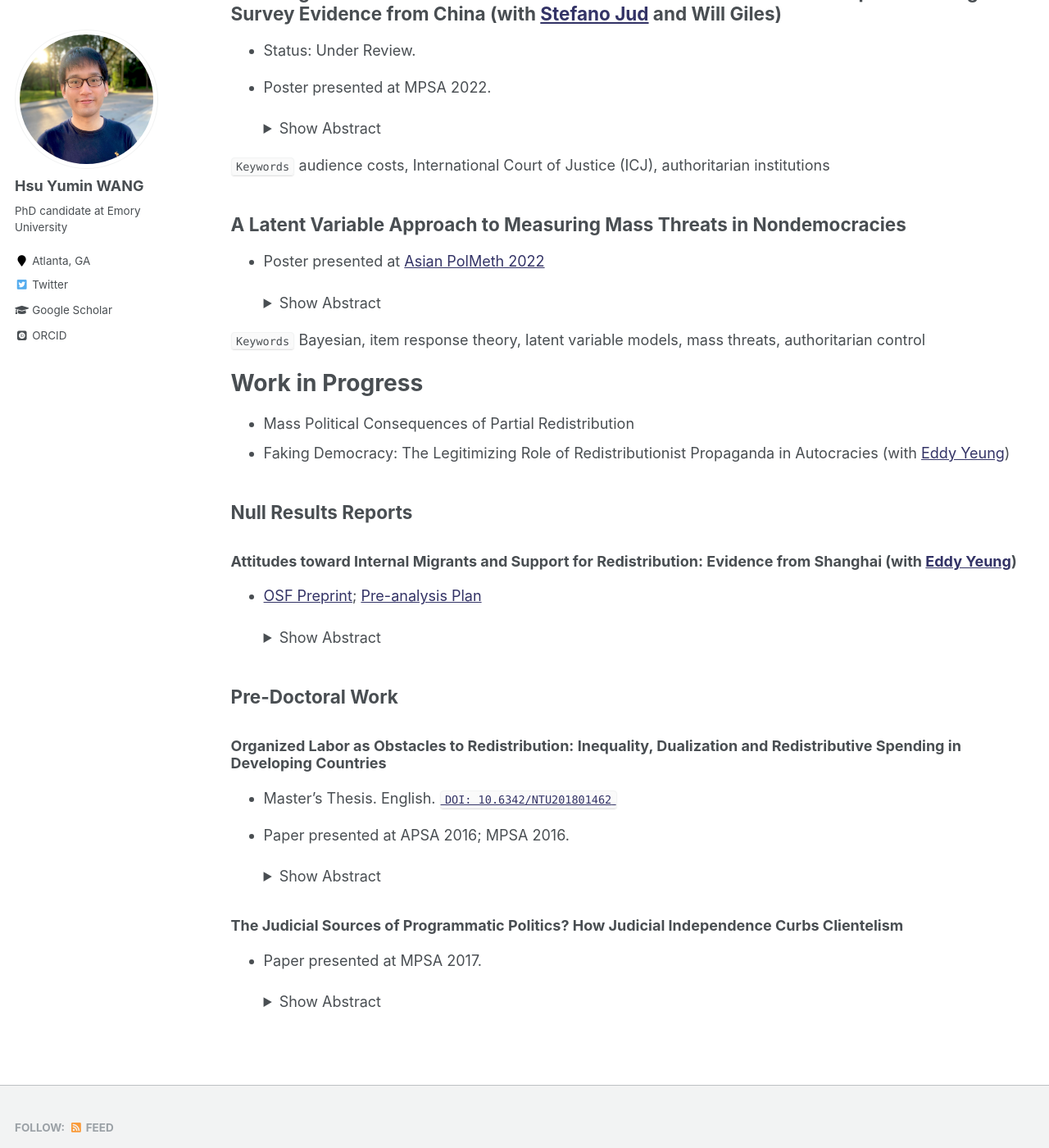
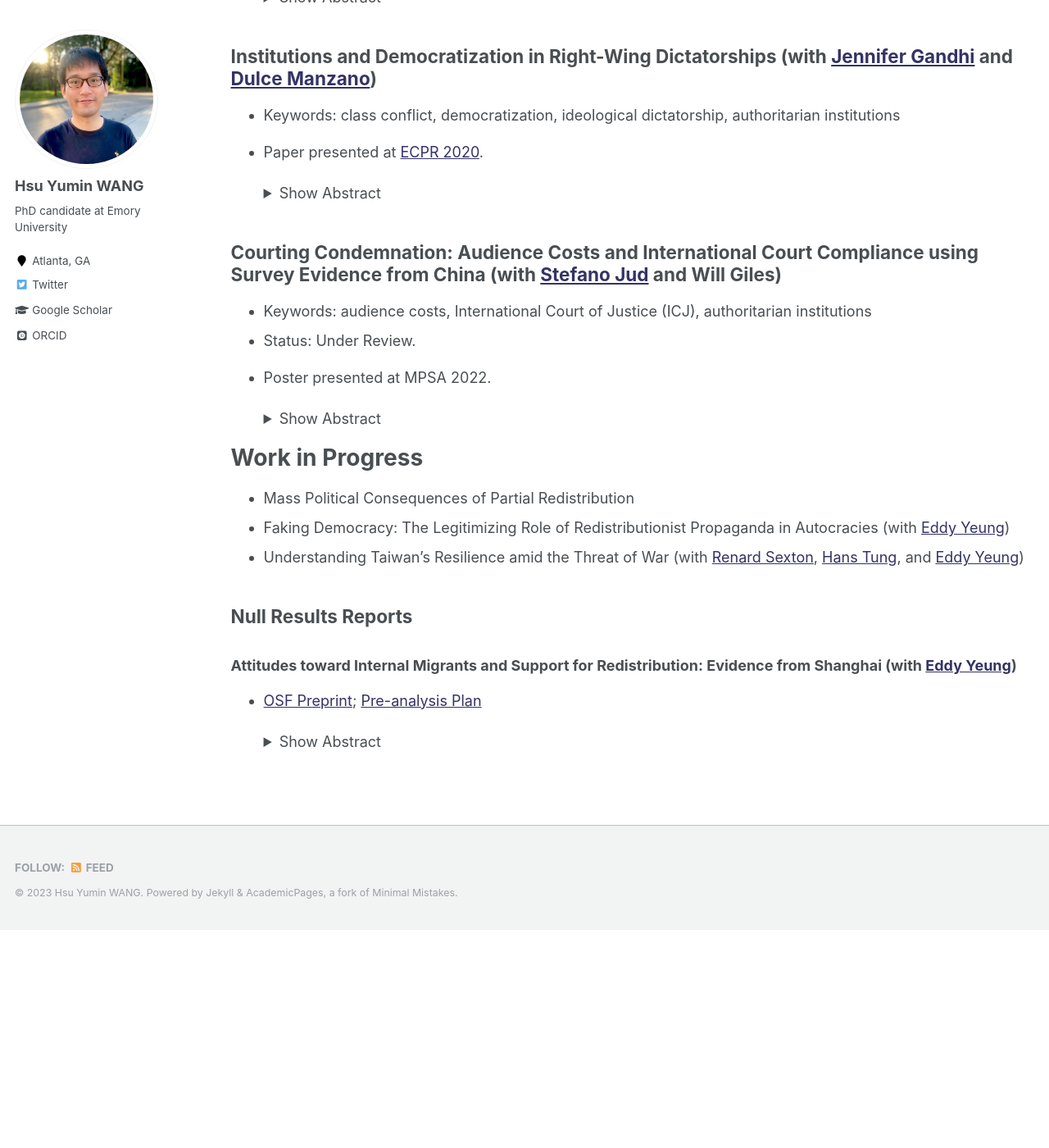
Before and after one commit to hsuyumin/hsuyumin.github.io, a Jekyll site: the page built from _pages/publications.md, in a window 1280 px wide and 1400 px high, scrolled down 1356 px. Shown: the whole window at 82% size. Built offline with Jekyll 4.4.1, drawn with Linux system fonts in a browser that asks for light colours; some web fonts are replaced; after the commit the page ends 2490 px from its top, so only the background shows below that; some of the changed text lies outside the part shown.

Commit message:
Update publications.md
update

```diff
--- a/_pages/publications.md
+++ b/_pages/publications.md
@@ -10,11 +10,11 @@ redirect_from:
 &nbsp;
 &nbsp;
 
+# Publications
 
-# Conference & Working Papers
-
-## Appeasing Workers without Great Loss: Autocracy and Progressive Labor Regulations
-* Status: Revise and Resubmit.
+## Wang, Hsu Yumin. Forthcoming. "Appeasing Workers without Great Loss: Autocracy and Progressive Labor Regulations." _Journal of Comparative Politics_.
+* Keywords: authoritarianism, labor regulations, distributive conflicts, judicial independence, China
+* Status: Accepted.
 * Paper presented at APSA 2021 and MPSA 2021; [APOSS Webinar](https://aposs.cc/schedule/appease-workers-without-losses-autocracy-and-progressive-labor-regulations-by-hsu-yumin-wang/).
 
     <details>
@@ -23,9 +23,8 @@ redirect_from:
       Under what conditions would dictators enact labor legislation that protects workers? Conventional wisdom suggests that heightened mass discontent propels dictators to make policy concessions to buy off revolutionary threats. However, a more protective labor law may decrease elites' economic benefits and thus loyalty to the incumbent regime. I argue that limited judicial independence helps dictators control distributional outcomes of the law and therefore better respond to the twin challenges magnified by labor reforms. I test this argument by conducting a time-series cross-sectional analysis covering 68 autocracies from 1970 to 2008. I then offer an illustrative case from the 2008 Labor Contract Law in China to illuminate how a dependent judiciary provides autocrats with more leeway to balance the interests of elites and the masses. This paper sheds light on authoritarian survival strategies in the shadow of distributive tensions.
     </details>
 
-`Keywords` authoritarianism, labor regulations, distributive conflicts, judicial independence, China
-
-## Centralization, Elite Capture, and Service Provision: Evidence from Taiwan
+## Wang, Hsu Yumin. Forthcoming. "Centralization, Elite Capture, and Service Provision: Evidence from Taiwan." _Comparative Political Studies_.
+* Keywords: centralization, elite capture, public service provision, difference-in-differences
 * Status: conditionally accepted at _Comparative Political Studies_
 * Paper presented at APSA 2021 and MPSA 2021.
 
@@ -35,11 +34,13 @@ redirect_from:
       Much recent work has debated the effect of decentralization on service provision, its underlying mechanisms, and the tradeoff between responsiveness and elite capture. This study contributes to that debate by investigating a rare partial rollout of institutional change that reversed administrative, fiscal, and political decentralization in Taiwan. Utilizing a difference-in-differences design, I find that centralization, on average, decreases public goods provision by roughly 40% of a within-unit standard deviation. Additional evidence related to mechanisms suggests that the loss of proximity and accountability in service delivery after centralization can be critical. The effect heterogeneity results do not constitute strong evidence that centralization significantly improves service provision in areas with higher levels of local elite capture. These findings highlight the importance of decentralization's responsiveness advantages in improving local service provision and advance the policy debate on local institutional choice.
     </details>
 
-`Keywords` centralization, elite capture, public service provision, difference-in-differences
+
+# Working Papers
 
 ## Information, Equal Treatment, and Support for Regressive Taxation: Experimental Evidence from the United States
+* Keywords: regressive taxation, information provision, equal treatment, redistribution preferences, survey experiment
 * Status: Revise and Resubmit.
-* Paper to be presented at MPSA 2022
+* Paper presented at MPSA 2022.
 
     <details>
       <summary>Show Abstract</summary>
@@ -47,9 +48,20 @@ redirect_from:
       Regressive taxation has increasingly played an important role in financing public programs, but current scholarship remains largely silent on the conditions under which people would support such financing strategies. This paper fills this gap by focusing on the United States, where sales taxes account for nearly one-third of state government revenue, and where sales tax ballot measures have received majority support. This paper utilizes an online survey experiment to examine two potential sources of public support for a sales tax increase: equal treatment beliefs (i.e., that all should pay the same tax rate) and a lack of public awareness of the distributive consequences of sales taxes. I find that exposure to information about sales taxes' distributive consequences significantly reduced respondents' support for a sales tax increase, but that equal treatment beliefs had no significant effect on such support. Additional analyses suggest that other-regarding motivations are a plausible mechanism underlying the effects of information provision. These findings shed light on how misperceptions of tax burdens shape support for regressive taxation and have broad implications for the role of fairness beliefs in the formation of tax policy preferences.
     </details>
 
-`Keywords` regressive taxation, information provision, equal treatment, redistribution preferences, survey experiment
+
+## A Latent Variable Approach to Measuring Mass Threats in Nondemocracies
+* Keywords: Bayesian, item response theory, latent variable models, mass threats, authoritarian control
+* Paper presented at SPSA 2023. Poster presented at [Asian PolMeth 2022](https://asianpolmeth.github.io/AsianPolmeth2022/index.html)
+
+    <details>
+      <summary>Show Abstract</summary>
+
+      Mass threat is a critical factor in explaining regime change and various political outcomes of authoritarian politics. However, the literature to date is divided over how to measure it in cross-national research. To measure mass threats, while some prior studies rely on measures related to economic grievances, others emphasize the aspect of organizational capacity of mass mobilization. Moreover, substantial data missingness remains a common problem of the existing measures of mass threats. In this paper, I propose a more comprehensive, latent measure of mass threats in non-democracies that seeks to bridge the divide. Utilizing a Bayesian dynamic latent variable approach, the model synthesizes information on manifest indicators from the two facets, generating time-series cross-sectional data of mass threats covering 122 authoritarian countries from 1960 to 2018. I conduct several checks to demonstrate the validity of the new measure and use it to replicate Svolik’s (2013) central results of the inverted U-shaped relationship between mass threats and military intervention.
+    </details>
+
 
 ## Institutions and Democratization in Right-Wing Dictatorships (with [Jennifer Gandhi](https://www.jennifergandhi.com/) and [Dulce Manzano](http://webs.ucm.es/info/socio6ed/main/Fichas%20personal/DulceManzano/DulceManzano.htm))
+* Keywords: class conflict, democratization, ideological dictatorship, authoritarian institutions
 * Paper presented at [ECPR 2020](https://ecpr.eu/Events/Event/PaperDetails/55046).
 
     <details>
@@ -70,24 +82,12 @@ redirect_from:
       Are international courts effective in changing state behavior and fostering international cooperation? Conventional wisdom suggests that international courts can promote cooperation since governments suffer domestic audience costs from non-compliance. Despite the possibility of audience costs, there are still many governments refusing to comply with decisions of international courts. We argue that this is because unfavorable rulings can spark domestic backlash among citizens against international courts. As a result, non-compliance should increase domestic support, especially amongst highly-nationalistic individuals. We tested the argument using a conjoint survey experiment in China where we exposed respondents to a hypothetical case where the International Court of Justice (ICJ) issued an unfavorable ruling against China. We find that citizens prefer that the Chinese government does not comply with the ruling and these preferences are significantly stronger among individuals with strong nationalist sentiment. The results of our experiment highlight that, contrary to previous literature, international courts may not always induce international cooperation.
     </details>
 
-`Keywords` audience costs, International Court of Justice (ICJ), authoritarian institutions
-
-## A Latent Variable Approach to Measuring Mass Threats in Nondemocracies
-
-* Poster presented at [Asian PolMeth 2022](https://asianpolmeth.github.io/AsianPolmeth2022/index.html)
-
-    <details>
-      <summary>Show Abstract</summary>
-
-      Mass threat is a critical factor in explaining regime change and various political outcomes of authoritarian politics. However, the literature to date is divided over how to measure it in cross-national research. To measure mass threats, while some prior studies rely on measures related to economic grievances, others emphasize the aspect of organizational capacity of mass mobilization. Moreover, substantial data missingness remains a common problem of the existing measures of mass threats. In this paper, I propose a more comprehensive, latent measure of mass threats in non-democracies that seeks to bridge the divide. Utilizing a Bayesian dynamic latent variable approach, the model synthesizes information on manifest indicators from the two facets, generating time-series cross-sectional data of mass threats covering 122 authoritarian countries from 1960 to 2018. I conduct several checks to demonstrate the validity of the new measure and use it to replicate Svolik’s (2013) central results of the inverted U-shaped relationship between mass threats and military intervention.
-    </details>
-
-`Keywords` Bayesian, item response theory, latent variable models, mass threats, authoritarian control
 
 # Work in Progress
 
 * Mass Political Consequences of Partial Redistribution
 * Faking Democracy: The Legitimizing Role of Redistributionist Propaganda in Autocracies (with [Eddy Yeung](https://eddy-yeung.github.io/))
+* Understanding Taiwan’s Resilience amid the Threat of War (with [Renard Sexton](https://renardsexton.com/), [Hans Tung](https://homepage.ntu.edu.tw/~hanstung/Home.html), and [Eddy Yeung](https://eddy-yeung.github.io/))
 
 ## Null Results Reports
 
@@ -99,26 +99,3 @@ redirect_from:
 
       Three mechanisms by which anti-migrant attitudes affect redistribution support are known in the current literature: fiscal burden, welfare chauvinism, and labor market competition. Leveraging the unique context of Shanghai—where internal migrants are often unwelcomed by the locals and where the hukou system is particularly exclusionary in China—we explore how well these existing theories explain the relationship between anti-migrant attitudes and redistribution support among local Shanghainese. We designed a survey experiment that randomly exposed Shanghainese respondents to a prime about (1) fiscal pressure from rural migrants, (2) cultural differences between Shanghainese and rural migrants, or (3) labor market competition threat from rural migrants. Another randomized subset of respondents received a frame about the decreasingly exclusionary nature of Shanghai's hukou system. Respondents across all treatment groups reported statistically insignificant differences in their redistribution support, compared to the baseline attitudes in the pure control group.
     </details>
-
-## Pre-Doctoral Work
-
-### Organized Labor as Obstacles to Redistribution: Inequality, Dualization and Redistributive Spending in Developing Countries
-* Master's Thesis. English. [`DOI: 10.6342/NTU201801462`](https://www.airitilibrary.com/Publication/alDetailedMesh1?DocID=U0001-1107201817083900)
-* Paper presented at APSA 2016; MPSA 2016.
-
-    <details>
-      <summary>Show Abstract</summary>
-
-      Why do some countries redistribute more than others? So far, much of extant work has been confined to the developed countries. This study aims to overcome that drawback, situating this puzzle within the developing world. My argument builds on the reality characterizes most of developing countries: the large size of the informal sector. Combining insider-outsider theory and Meltzer and Richard model, I argue that formal sector workers impede expanding redistributive policies as economic inequality worsens. Labor divide stemming from the segmentation between formal sector and informal sector workers suggests that their preferences for redistributive policies may be different. Furthermore, rising inequality polarizes the discrepancies as a result of more redistribution demanded by the median voter who would be, with high probability, the informal sector worker. In turn, labor market insiders may hinder further redistribution as inequality rises because they may suffer from more taxation to finance more redistributive spending. I buttress this argument by time-series cross-section data covering 18 Latin American countries from 1985 to 2002. This article speaks to the emerging literature on the impact of labor market dualization on welfare regimes around the world.
-    </details>
-
-
-
-### The Judicial Sources of Programmatic Politics? How Judicial Independence Curbs Clientelism
-* Paper presented at MPSA 2017.
-
-    <details>
-      <summary>Show Abstract</summary>
-
-    What accounts for transitions from clientelism to programmatic politics? In line with existing dominant approach focusing on increasing electoral costs of clientelism triggered by transformation of economic structure such as economic development, mass education, urbanization, and neoliberal reform, we consider another source of costs neglected by extant literature: judicial independence. We argue that progress in judicial independence, through empowering three sets of agents—liberal judges and prosecutors, opposition parties, and critical citizens, makes it more likely that clientelistic politicians who appropriate public resources and buy votes illegally will be sanctioned by the independent courts. As such, judicial independence serves as an important momemtum that makes it difficult for the functioning of clientelism and thus pave the way for programmatic politics. Our empirical examination is twofold. First, we conduct cross-national analysis using Democratic Accountability and Linkages Project (DALP). Second, we test our argument using time-series cross-section data from V-Dem with 117 countries from 1971 to 1999. The statistical results lend support to our theoretical expectation: judicial independence hampers clientelism (in cross-sectional analysis) and is positive to programmatic linkages (in TSCS analysis). This article contributes to the emergent literature on varieties of democratic linkages.
-    </details>
```
Also changed, not shown: other parts of _pages/publications.md (+1 -1 lines).
